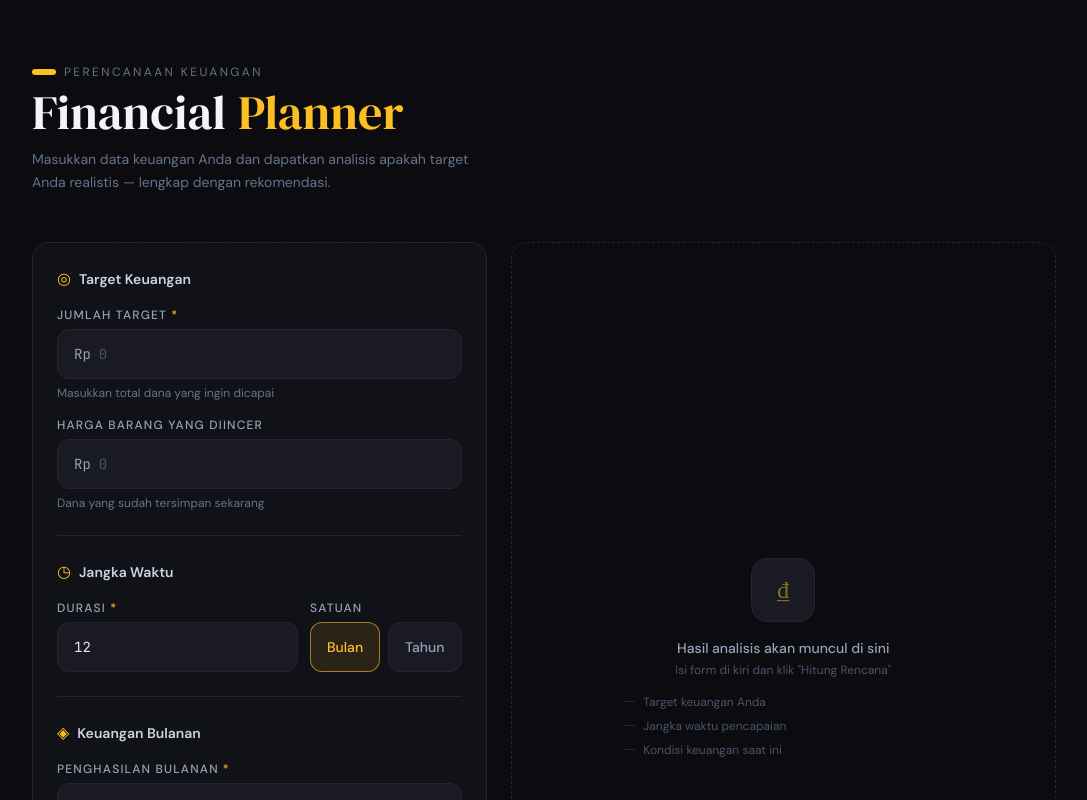
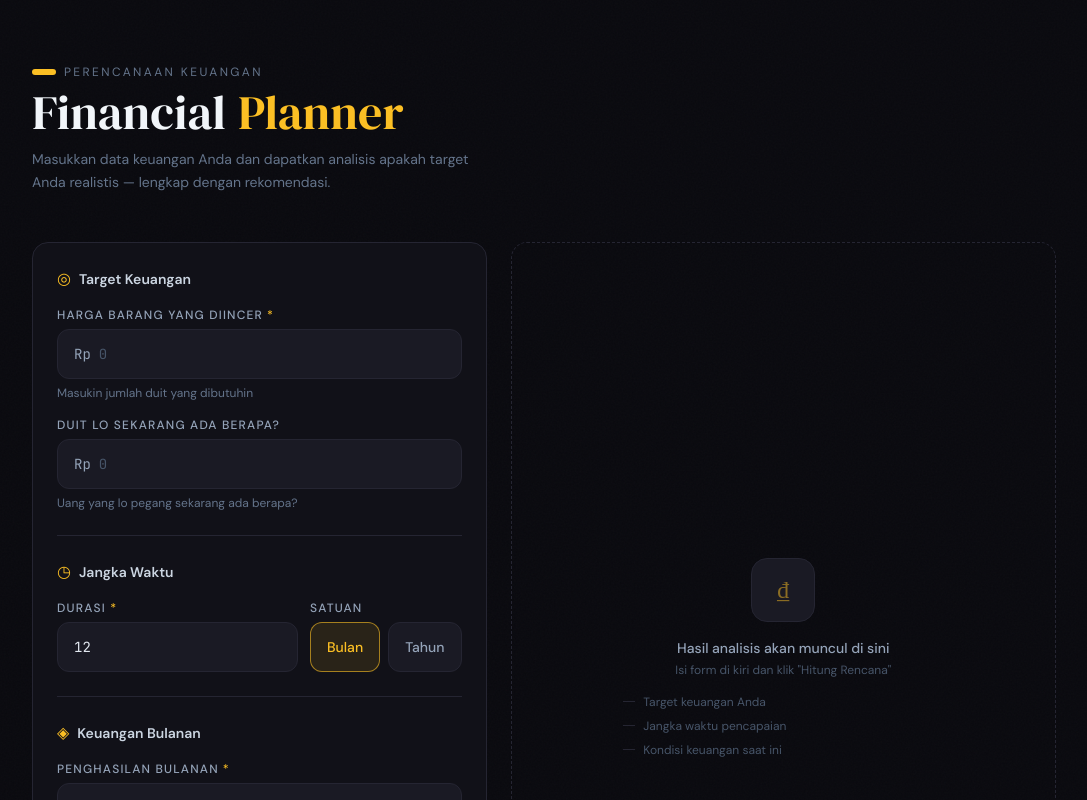
Before and after one commit to Papabobos/Atur-Uang, a Next.js app: page / in a window 1280 px wide. Shown: the top 800 px of the page, without its empty margins (96-1183 px from the left). Built offline with nearby package versions, Linux system fonts and the light colour scheme.

Commit message:
update planner form

```diff
--- a/src/components/PlannerForm.tsx
+++ b/src/components/PlannerForm.tsx
@@ -27,17 +27,17 @@ export default function PlannerForm({
       <div className="flex flex-col gap-4">
         <SectionLabel icon="◎" label="Target Keuangan" />
         <CurrencyInput
-          label="Jumlah Target"
+          label="Harga Barang Yang Diincer"
           value={input.targetAmount}
           onChange={(v) => onUpdate("targetAmount", v)}
-          hint="Masukkan total dana yang ingin dicapai"
+          hint="Masukin jumlah duit yang dibutuhin"
           required
         />
         <CurrencyInput
-          label="Harga Barang Yang Diincer"
+          label="Duit Lo Sekarang Ada Berapa?"
           value={input.currentSavings}
           onChange={(v) => onUpdate("currentSavings", v)}
-          hint="Dana yang sudah tersimpan sekarang"
+          hint="Uang yang lo pegang sekarang ada berapa?"
         />
       </div>
 
```
